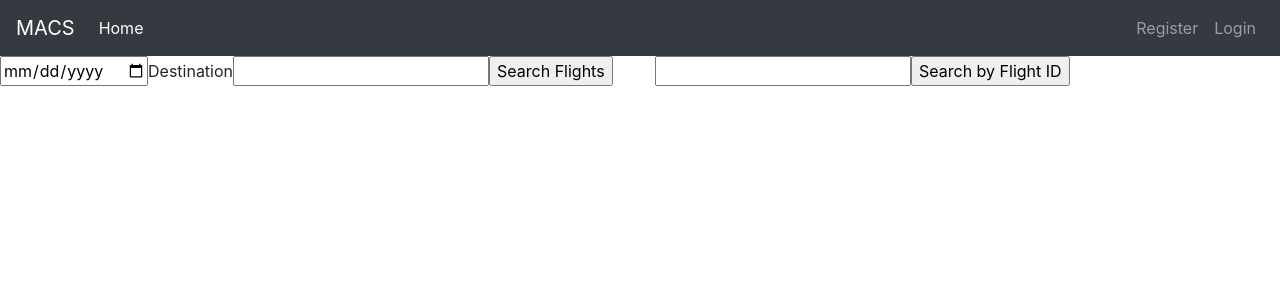
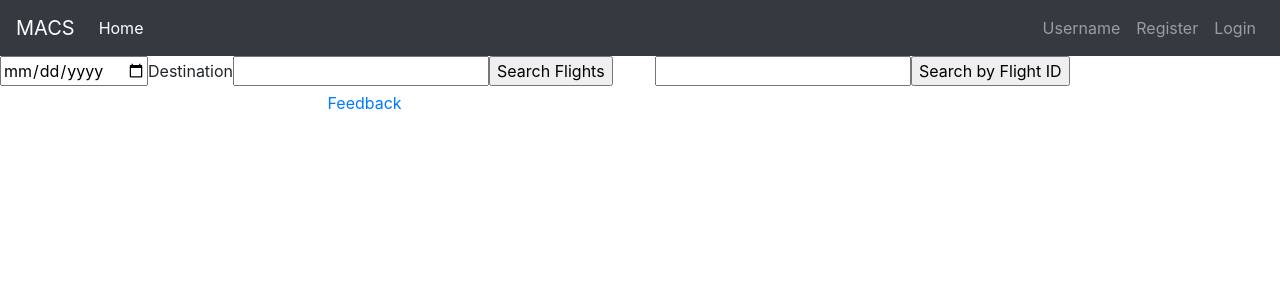
Before and after one commit to 1801Jan22Java/team-hapa, an Angular app in the folder MACS/: page /home in a window 1280 px wide. Shown: the top 300 px of the page. Built offline with nearby package versions, Linux system fonts and the light colour scheme.

Commit message:
connected register, made feedback a footer, generated flight-details, added flight history to account details

```diff
--- a/MACS/src/app/app.component.html
+++ b/MACS/src/app/app.component.html
@@ -2,3 +2,5 @@
 
 <!-- router-outlet tag is a keyword for the router module to work -->
 <router-outlet></router-outlet>
+
+<app-footer></app-footer>
--- a/MACS/src/app/app.module.ts
+++ b/MACS/src/app/app.module.ts
@@ -26,6 +26,7 @@ import { TrackFlightStatusResultsComponent } from './components/track-flight-sta
 import { FooterComponent } from './components/footer/footer.component';
 import { FlightSearchService } from './services/flight-search/flight-search.service';
 import { LoginComponent } from './components/login/login.component';
+import { FlightDetailsComponent } from './components/flight-details/flight-details.component';
 
 
 
@@ -59,6 +60,7 @@ import { LoginComponent } from './components/login/login.component';
     TrackFlightStatusResultsComponent,
     FooterComponent,
     LoginComponent,
+    FlightDetailsComponent,
   ],
   imports: [
     BrowserModule,
--- a/MACS/src/app/components/change-account-details/change-account-details.component.html
+++ b/MACS/src/app/components/change-account-details/change-account-details.component.html
@@ -10,3 +10,5 @@
   <br>
   <input type="submit" value="Confirm Changes">
 </form>
+
+<a routerLink="../reservation/history">View My Flights</a>
--- /dev/null
+++ b/MACS/src/app/components/flight-details/flight-details.component.html
@@ -0,0 +1,3 @@
+<p>
+  flight-details works!
+</p>
--- /dev/null
+++ b/MACS/src/app/components/flight-details/flight-details.component.ts
@@ -0,0 +1,15 @@
+import { Component, OnInit } from '@angular/core';
+
+@Component({
+  selector: 'app-flight-details',
+  templateUrl: './flight-details.component.html',
+  styleUrls: ['./flight-details.component.css']
+})
+export class FlightDetailsComponent implements OnInit {
+
+  constructor() { }
+
+  ngOnInit() {
+  }
+
+}
--- a/MACS/src/app/components/footer/footer.component.html
+++ b/MACS/src/app/components/footer/footer.component.html
@@ -1,3 +1,5 @@
-<p>
-  footer works!
-</p>
+<div class="row justify-content-center">
+    <div class="col-sm-6">
+        <a routerLink='../feedback'>Feedback</a>
+    </div>
+  </div>
--- a/MACS/src/app/components/navbar/navbar.component.html
+++ b/MACS/src/app/components/navbar/navbar.component.html
@@ -12,20 +12,21 @@
         </a>
       </li>
     </ul>
-    <div *ngIf="">
-
-    </div>
-    <ul class="navbar-nav ml-auto">
+    <ul class="navbar-nav">
+        <li class="nav-item">
+          <a class="nav-link" routerLink="profile">Username</a>
+        </li>
+      </ul>
+    <ul class="navbar-nav">
       <li class="nav-item">
         <a class="nav-link" routerLink="register">Register</a>
       </li>
     </ul>
-    </div>
-    <ul class="navbar-nav ml-auto">
+    <ul class="navbar-nav">
       <li class="nav-item">
         <a class="nav-link" routerLink="login">Login</a>
       </li>
     </ul>
-
+  </div>
 
 </nav>
```
Also changed, not shown: MACS/src/app/app-router/app-router.module.ts (+5 -3 lines), MACS/src/app/components/flight-details/flight-details.component.css (added), MACS/src/app/components/home/home.component.html (line endings or trailing spaces), 1 other file (tests, documents, lock files or other folders).
